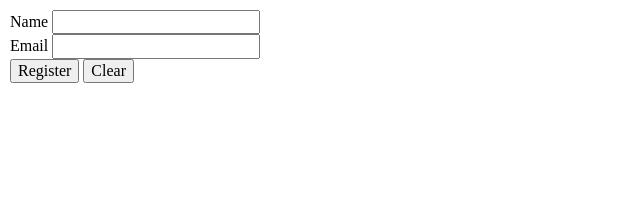
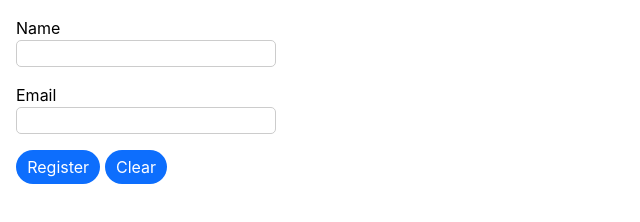
Before and after one commit to codingMasterHari/Html-Practice-1, a plain HTML site: page index.html in a window 1280 px wide. Shown: the whole page, without its empty margins (0-640 px from the left). Drawn offline with Linux system fonts and the light colour scheme.

Commit message:
Styling Forms

```diff
--- a/css/styles.css
+++ b/css/styles.css
@@ -1,3 +1,38 @@
 body {
-  margin: 10px;
+  font-family: -apple-system, BlinkMacSystemFont, "Segoe UI", Roboto, Oxygen,
+    Ubuntu, Cantarell, "Open Sans", "Helvetica Neue", sans-serif;
+  line-height: 1.5;
+  padding: 1rem;
 }
+
+label {
+  display: block;
+}
+
+input[type="text"],
+input[type="email"] {
+  border: 1px solid #ccc;
+  border-radius: 5px;
+  padding: 0.2rem 0.3rem;
+  transition: border-color 0.15s, box-shadow 0.15s;
+}
+
+input[type="text"]:focus,
+input[type="email"]:focus {
+  border-color: #7db0fb;
+  outline: 0;
+  box-shadow: 0 0 0 2px rgba(24, 117, 255, 0.15);
+}
+
+.form-group {
+  margin-bottom: 1rem;
+}
+
+button {
+  background: #0d6efd;
+  color: #fff;
+  border: 0;
+  padding: 0.5rem 0.7rem;
+  border-radius: 100px;
+  outline: 0;
+}
--- a/index.html
+++ b/index.html
@@ -17,11 +17,11 @@
   </head>
   <body>
     <form>
-      <div>
+      <div class="form-group">
         <label for="name">Name</label>
         <input id="name" type="text" />
       </div>
-      <div>
+      <div class="form-group">
         <label for="email">Email</label>
         <input id="email" type="email" />
       </div>
```
